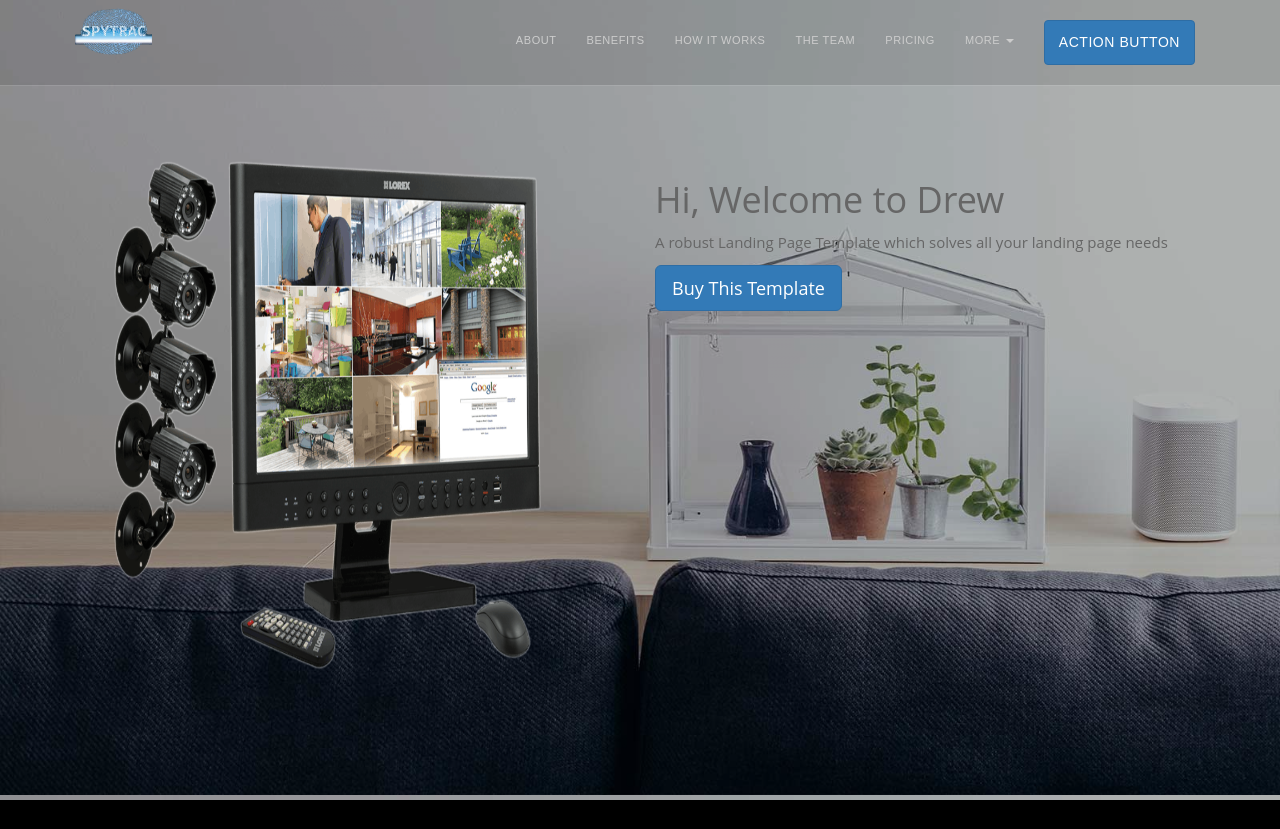
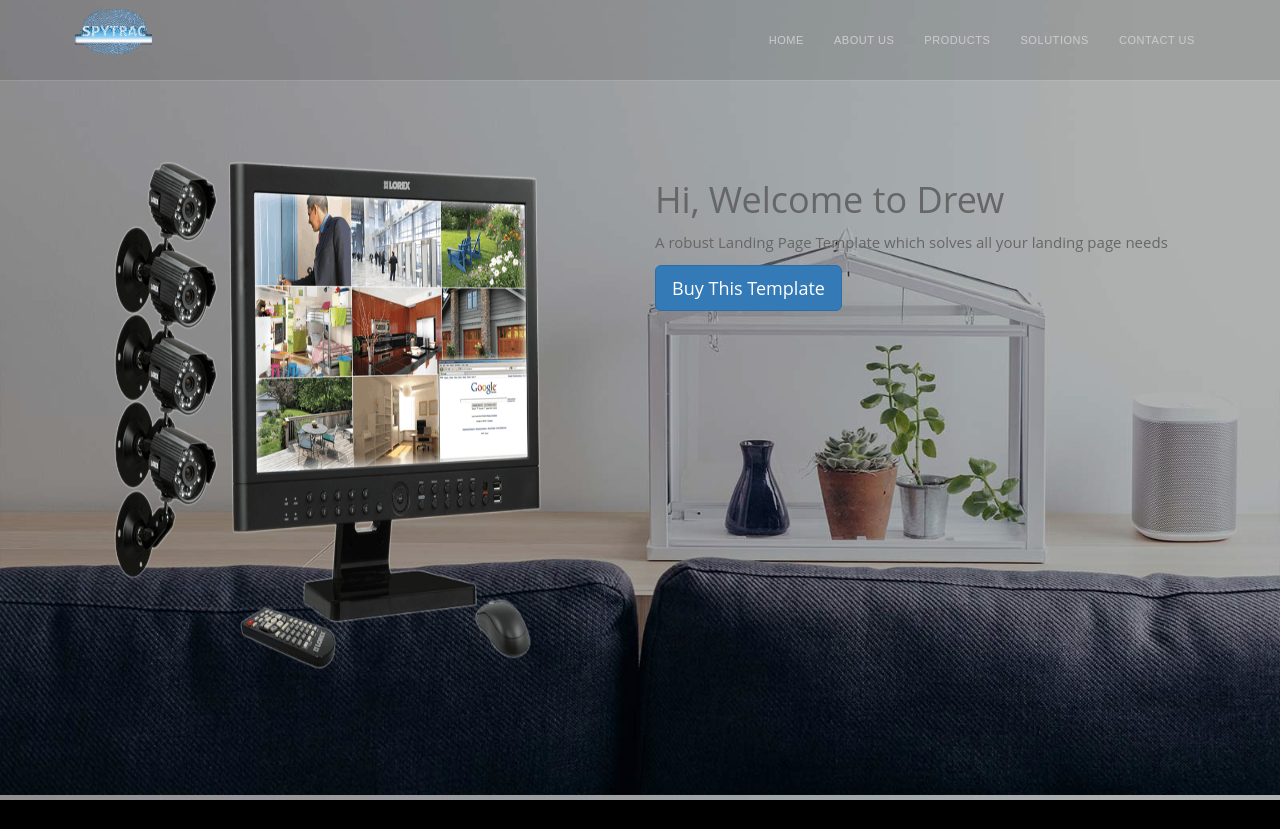
Before and after one commit to jangya/spytrac, a PHP site: page /index.php in a window 1280 px wide. Shown: the top 829 px of the page. Run offline with PHP 8.4, Linux system fonts and the light colour scheme; some libraries are stand-ins or nearby versions.

Commit message:
Update header.php

```diff
--- a/header.php
+++ b/header.php
@@ -23,13 +23,13 @@
 
                         <li class="current"><a href="#hero" class="hidden">Top</a></li>
 
-                        <li class=""><a href="#about">About</a></li>
-                        <li><a href="#benefits">Benefits</a></li>
-                        <li><a href="#how-it-works">How it Works</a></li>
-                        <li><a href="#team">The Team</a></li>
-                        <li><a href="#pricing">Pricing</a></li>
+                        <li class=""><a href="#about">Home</a></li>
+                        <li><a href="#benefits">About Us</a></li>
+                        <li><a href="#how-it-works">Products</a></li>
+                        <li><a href="#team">Solutions</a></li>
+                        <li><a href="#pricing">Contact Us</a></li>
 
-                        <!-- DROPDOWN MENU -->
+                        <!-- DROPDOWN MENU
                         <li class="dropdown dropdown-hover">
                               <a href="#" class="dropdown-toggle external" data-toggle="dropdown" role="button" aria-expanded="false">More <span class="caret"></span></a>
                               <ul class="dropdown-menu" role="menu">
@@ -39,10 +39,10 @@
                                     <li><a href="#faq" class="anchor-link external">Solutions</a></li>
                                     <li><a href="#maps" class="anchor-link external">Contact Us</a></li>
                               </ul>
-                        </li>
+                        </li>-->
 
-                        <!-- HEADER ACTION BUTTON -->
-                        <li class="header-action-button"><a href="#" class="btn btn-primary">Action Button</a></li>
+                        <!-- HEADER ACTION BUTTON
+                        <li class="header-action-button"><a href="#" class="btn btn-primary">Action Button</a></li> -->
 
                   </ul>
 
```
